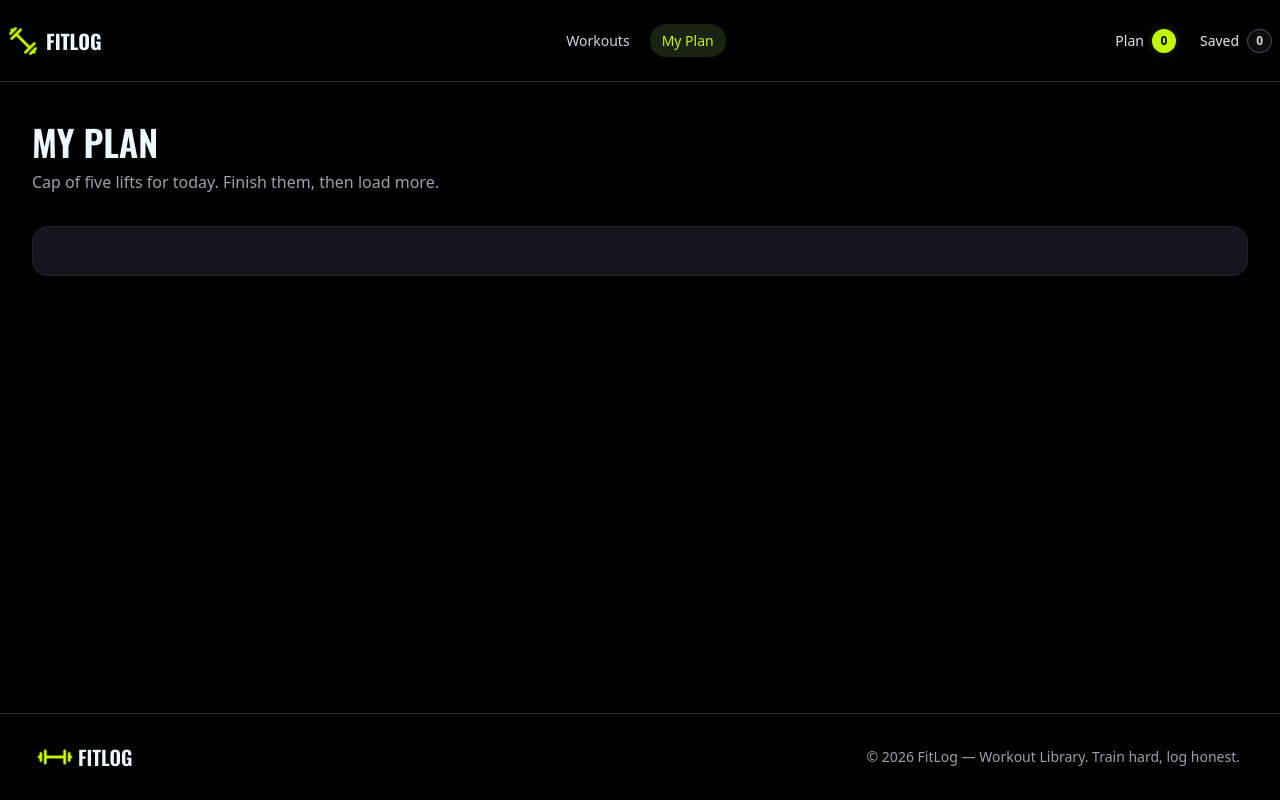
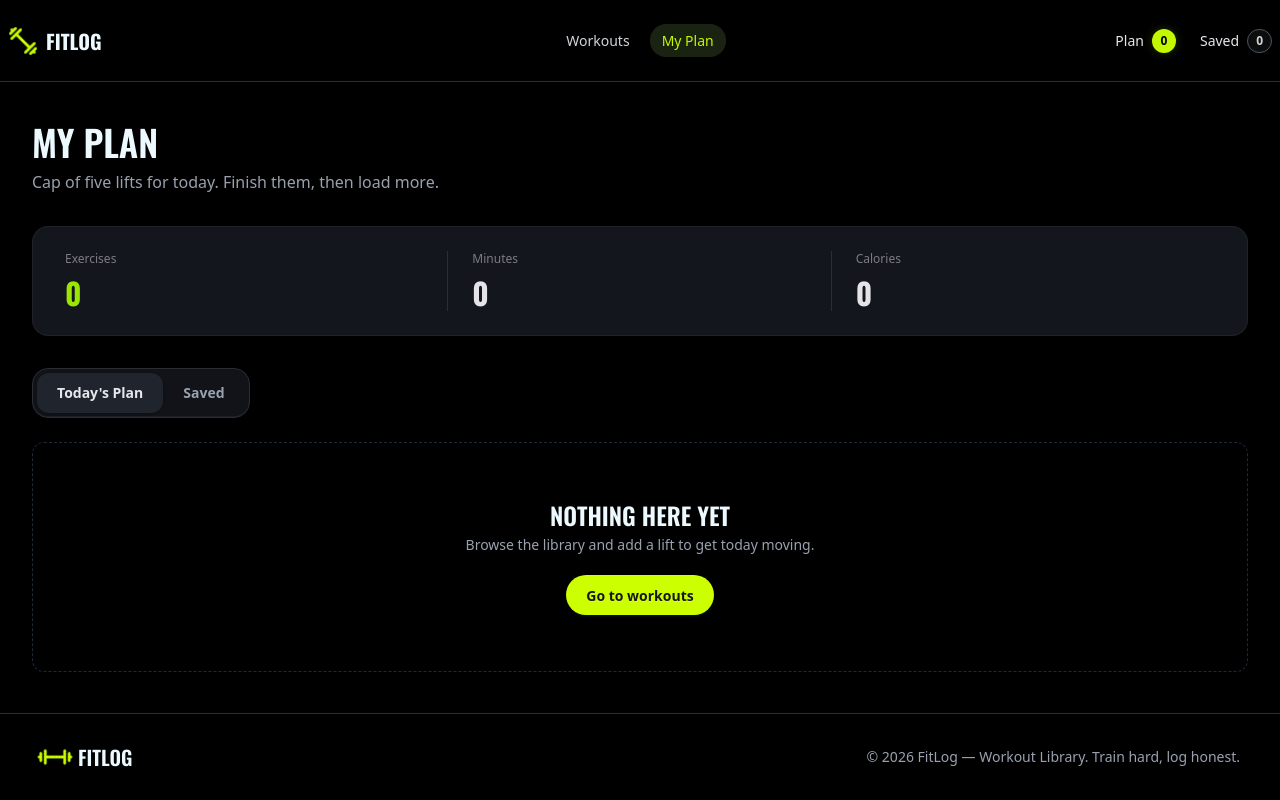
Before and after one commit to CODERRAHIMA/A6-Fit-Log, a Next.js app: page /my-plan in a window 1280 px wide. Built offline with nearby package versions, Linux system fonts and the light colour scheme.

Commit message:
added state card, tabs and tabs contents to the my-plan page

```diff
--- a/src/app/my-plan/page.jsx
+++ b/src/app/my-plan/page.jsx
@@ -40,7 +40,7 @@ const MyPlanPage = () => {
 
             {/* tabs */}
             <div className="flex justify-between">
-                {/* <div role="tablist" className="tabs tabs-box w-fit rounded-2xl border border-[#292D35] bg-[#111318] p-1">
+                <div role="tablist" className="tabs tabs-box w-fit rounded-2xl border border-[#292D35] bg-[#111318] p-1">
                     <button type="button" role="tab" onClick={() => setActiveTab("today")}
                         className={`tab rounded-xl px-5 text-sm font-semibold transition-all duration-200
                             ${activeTab === "today" ?
@@ -60,7 +60,7 @@ const MyPlanPage = () => {
                     >
                         Saved
                     </button>
-                </div> */}
+                </div>
 
                 {/* sorting */}
                 {/* <div className="flex gap-3 items-center">
@@ -85,7 +85,7 @@ const MyPlanPage = () => {
             </div>
 
             {/* content */}
-            {/* <div className="mt-6">
+            <div className="mt-6">
                 {activeTab === "today" ? (
                     <div className='grid grid-cols-1 gap-4'>
                         {
@@ -123,7 +123,7 @@ const MyPlanPage = () => {
                         }
                     </div>
                 )}
-            </div> */}
+            </div>
         </div>
     );
 };
--- a/src/components/plandetails/PlanSummaryCard.jsx
+++ b/src/components/plandetails/PlanSummaryCard.jsx
@@ -5,41 +5,41 @@ const PlanSummaryCard = ({ activeTab }) => {
 
     const {todaysWorkout, savedWorkout} = useContext(WorkOutContext);
 
-    // const exercise = () => {
-    //     if (activeTab === "today") {
-    //         return todaysWorkout.length;
-    //     } else if (activeTab === "saved") {
-    //         return savedWorkout.length;
-    //     }
-    // }
+    const exercise = () => {
+        if (activeTab === "today") {
+            return todaysWorkout.length;
+        } else if (activeTab === "saved") {
+            return savedWorkout.length;
+        }
+    }
 
-    // const totalMinutes = () => {
-    //     if (activeTab === "today") {
-    //         return todaysWorkout.reduce(
-    //             (sum, w) => sum + Number(w.duration || 0), 0
-    //         );
-    //     } else if (activeTab === "saved") {
-    //         return savedWorkout.reduce(
-    //             (sum, w) => sum + Number(w.duration || 0), 0
-    //         );
-    //     }
-    // }
+    const totalMinutes = () => {
+        if (activeTab === "today") {
+            return todaysWorkout.reduce(
+                (sum, w) => sum + Number(w.duration || 0), 0
+            );
+        } else if (activeTab === "saved") {
+            return savedWorkout.reduce(
+                (sum, w) => sum + Number(w.duration || 0), 0
+            );
+        }
+    }
 
-    // const totalCalories = () => {
-    //     if (activeTab === "today") {
-    //         return todaysWorkout.reduce(
-    //             (sum, w) => sum + Number(w.caloriesBurned || 0), 0
-    //         );
-    //     } else if (activeTab === "saved") {
-    //         return savedWorkout.reduce(
-    //             (sum, w) => sum + Number(w.caloriesBurned || 0), 0
-    //         );
-    //     }
-    // }
+    const totalCalories = () => {
+        if (activeTab === "today") {
+            return todaysWorkout.reduce(
+                (sum, w) => sum + Number(w.caloriesBurned || 0), 0
+            );
+        } else if (activeTab === "saved") {
+            return savedWorkout.reduce(
+                (sum, w) => sum + Number(w.caloriesBurned || 0), 0
+            );
+        }
+    }
 
     return (
         <div className="bg-[#13161D] rounded-2xl border border-white/5 px-8 py-6 my-8">
-            {/* <div className="grid grid-cols-3 divide-x divide-white/10">
+            <div className="grid grid-cols-3 divide-x divide-white/10">
                 <div className="pr-6">
                     <p className="text-xs text-neutral-content/50">Exercises</p>
                     <p className="text-3xl font-oswald font-extrabold text-lime-400 mt-2">
@@ -58,7 +58,7 @@ const PlanSummaryCard = ({ activeTab }) => {
                         {totalCalories()}
                     </p>
                 </div>
-            </div> */}
+            </div>
         </div>
     );
 };
```
